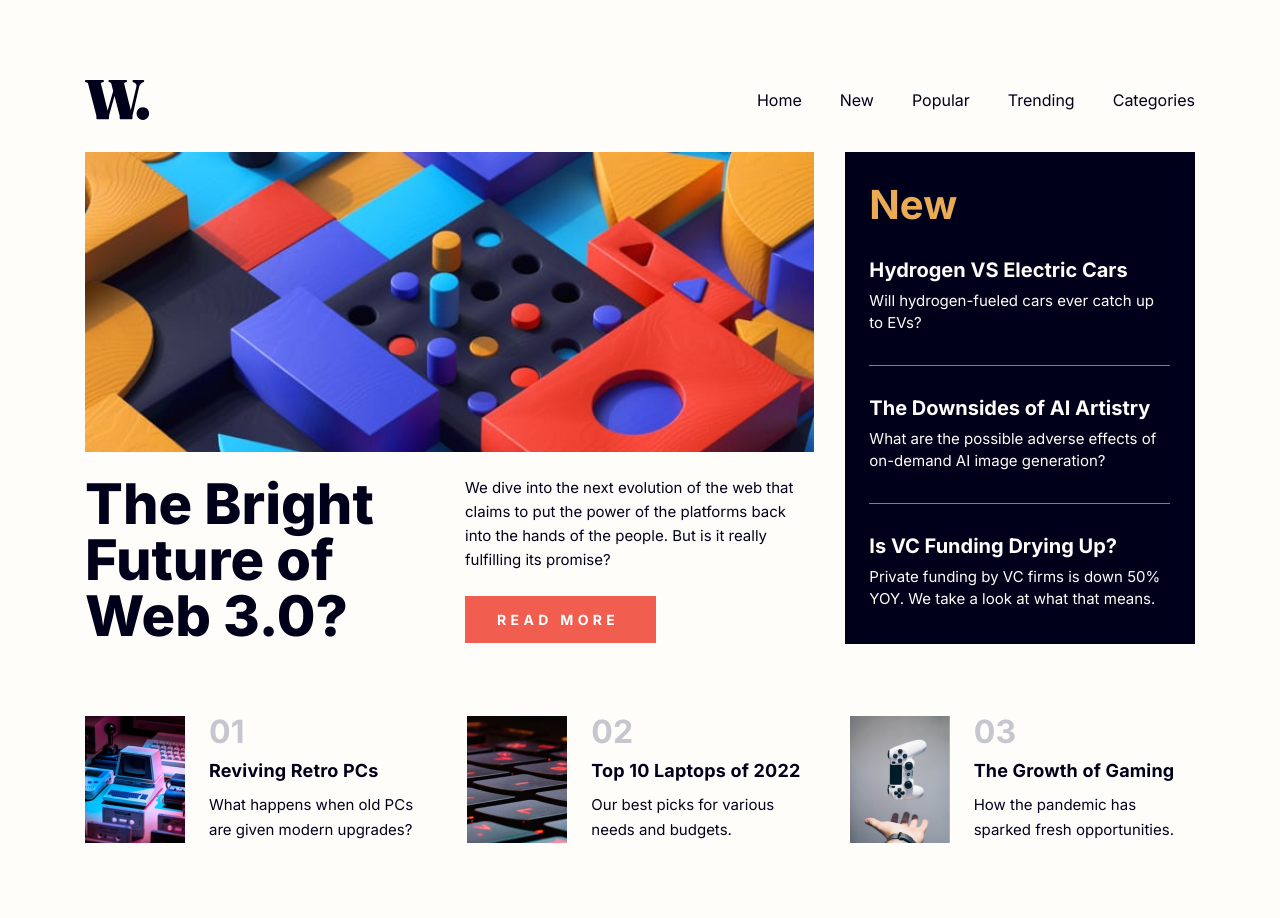
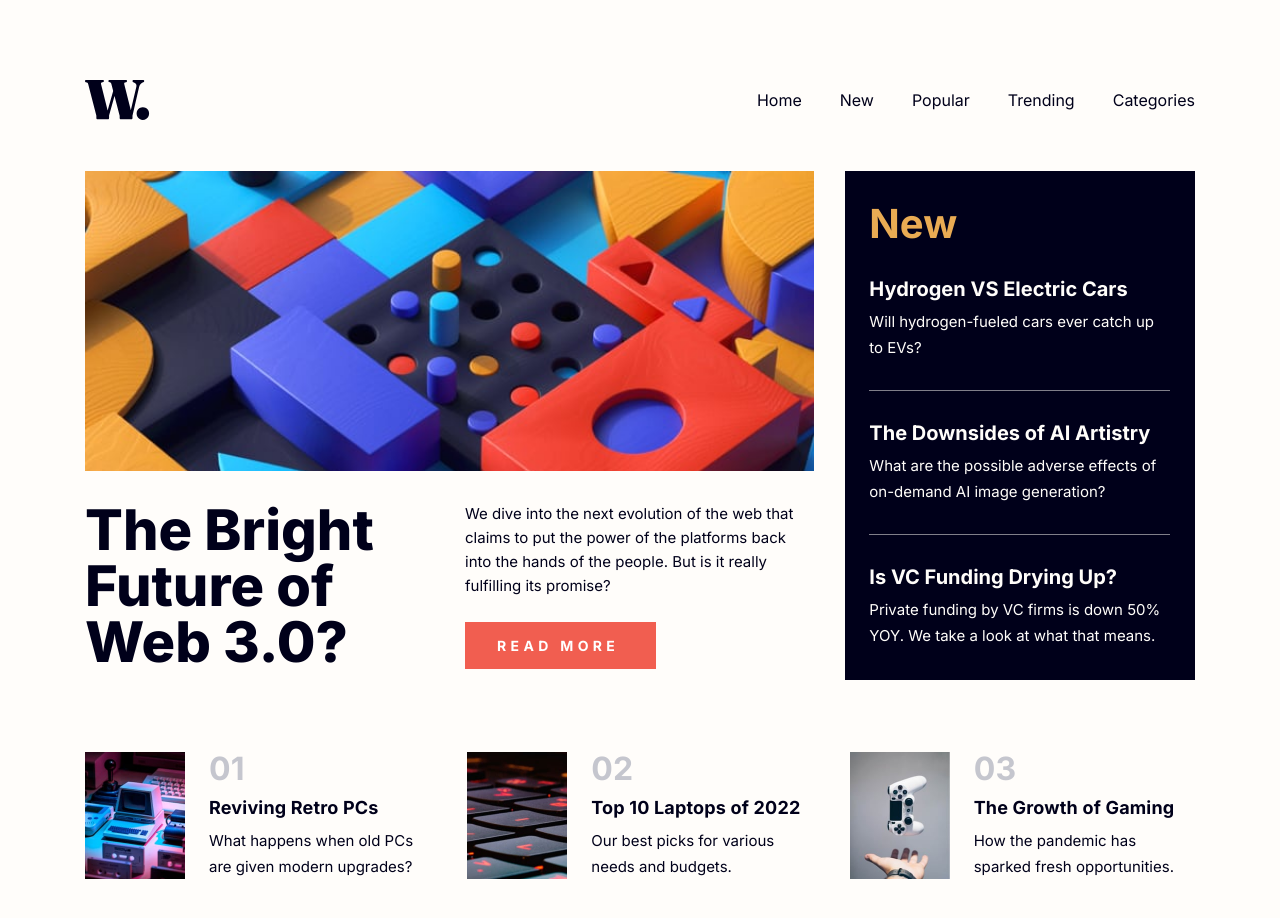
Before and after one commit to joshjavier/news-homepage, a website: page index.html in a window 1280 px wide. Drawn offline with nearby package versions, Linux system fonts and the light colour scheme.

Commit message:
Adjust spacing

```diff
--- a/style.css
+++ b/style.css
@@ -36,6 +36,8 @@ img {
 header {
   /* Define fluid spacing that grows from 28px at 375w to 89px at 1440w */
   --space-top: clamp(1.75rem, 0.4076rem + 5.7277vw, 5.5625rem);
+  /* and another that grows from 32px at 375w to 55px at 1440w */
+  --space-bottom: clamp(2rem, 1.4938rem + 2.1596vw, 3.4375rem);
 }
 
 /* NAVBAR */
@@ -51,7 +53,7 @@ header {
   --bs-navbar-toggler-font-size: 1rem;
   --bs-navbar-toggler-border-color: transparent;
   padding-top: var(--space-top);
-  padding-bottom: 32px;
+  padding-bottom: var(--space-bottom);
 }
 
 .navbar-brand {
@@ -141,6 +143,7 @@ main {
 
   .s-featured .text {
     column-gap: 80px;
+    margin-top: 31px;
   }
 
   .s-featured h2 {
@@ -211,6 +214,7 @@ main {
 
 .s-new p {
   margin-bottom: 0;
+  line-height: 1.7;
 }
 
 @media (min-width: 768px) {
```
